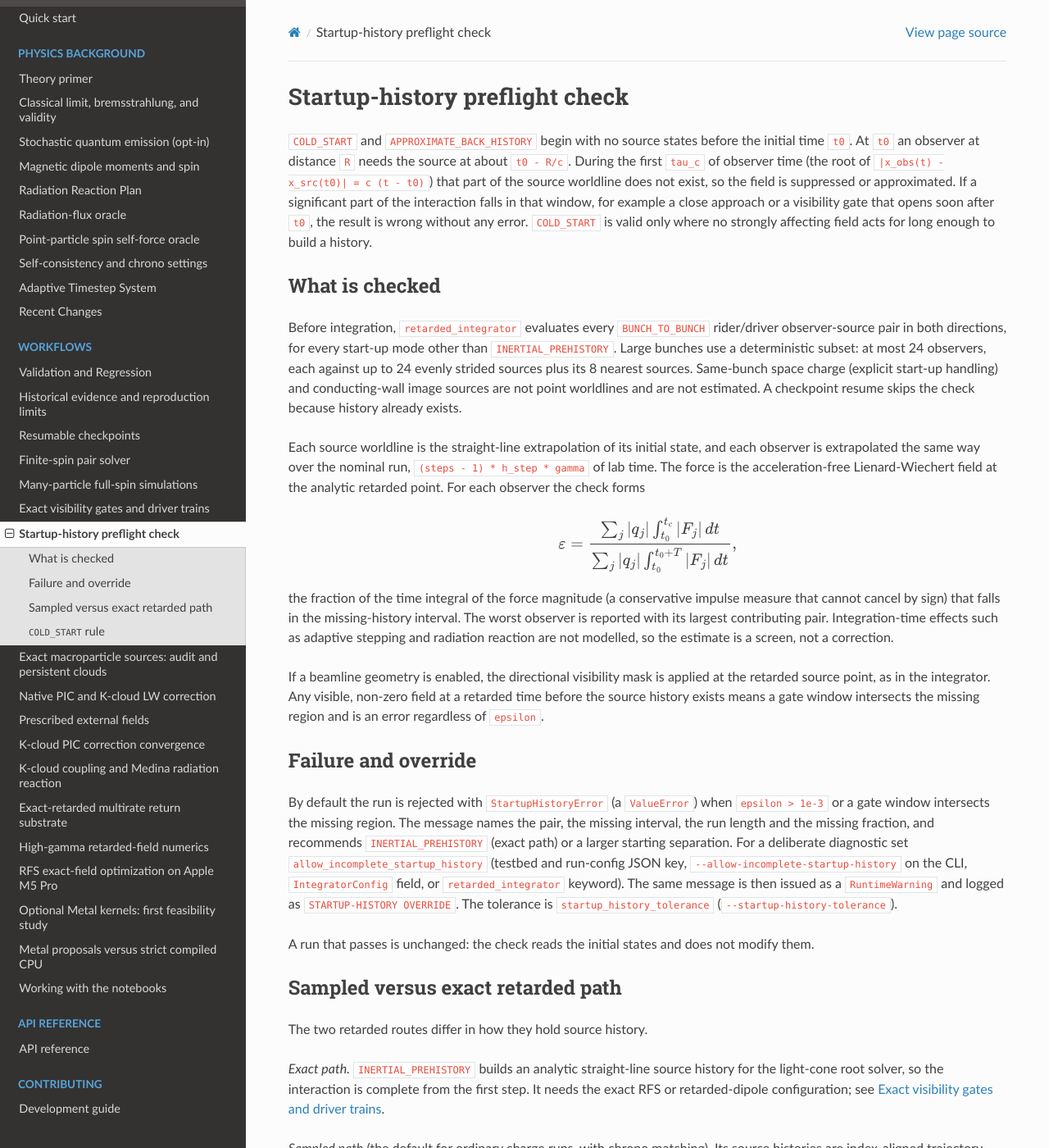
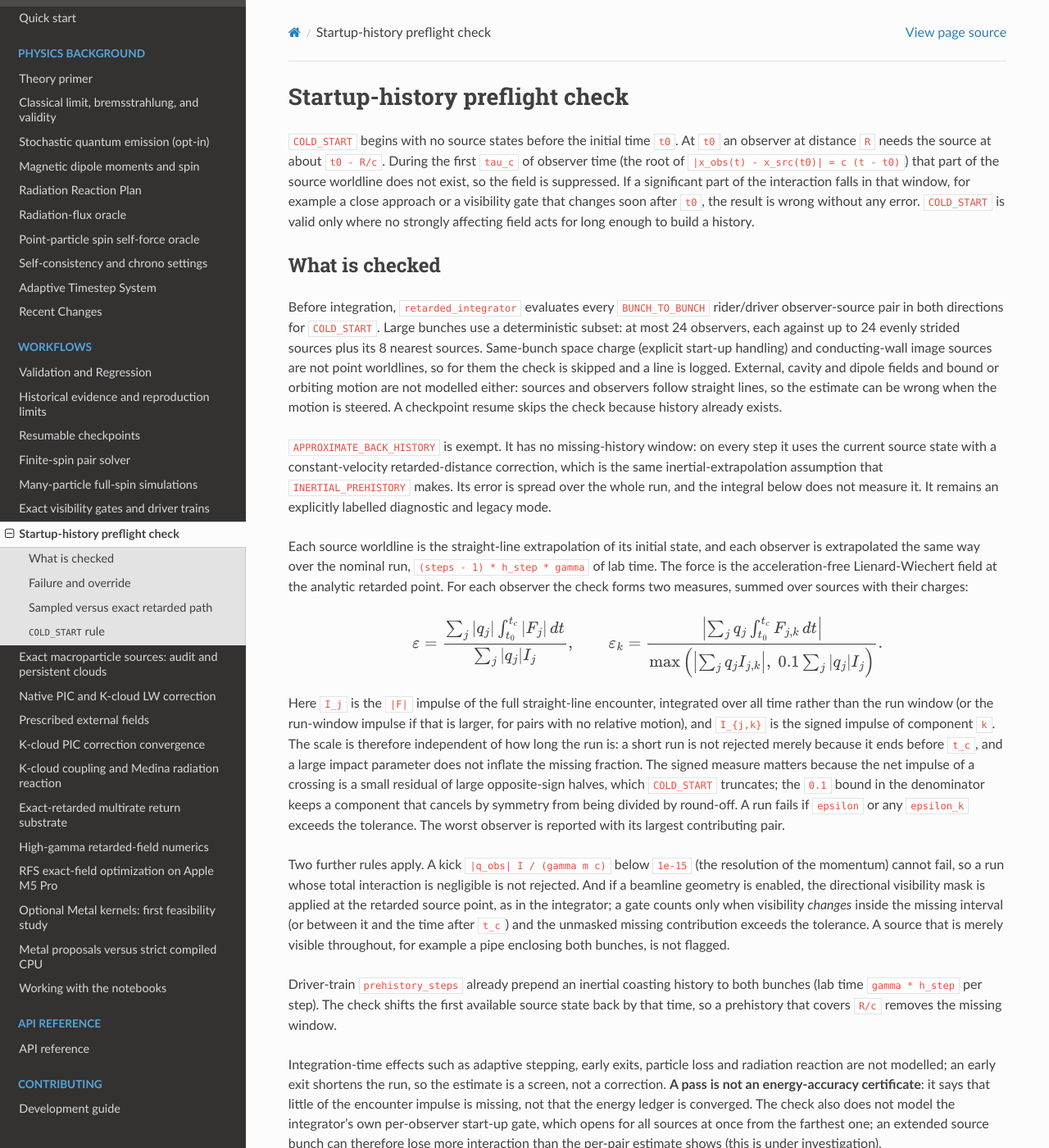
Before and after one commit to benfolsom/LW_integrator, a Sphinx documentation site: the page built from docs/source/startup_history.rst, in a window 1280 px wide and 1400 px high. Shown: the whole window at 82% size. Built offline with Sphinx 7.4.7 and the Read the Docs theme 3.1.0, drawn with Linux system fonts in a browser that asks for light colours; pages that are not in the unit, such as notebooks, are missing from menus; some of the changed text lies outside the part shown.

Commit message:
Document the reworked startup-history guard; restore lead-ion example

```diff
--- a/docs/source/quickstart.rst
+++ b/docs/source/quickstart.rst
@@ -108,8 +108,8 @@ simulation, and confirm that the regression tooling works on your machine.
    relative closing speed, 1,000 mm prehistory separation, and output every
    100 steps. Start from a maintained config and keep its schema. Use
    ``COLD_START`` for a turn-on model and ``INERTIAL_PREHISTORY`` for the exact
-   endpoint route. A preflight check rejects ``COLD_START`` and
-   ``APPROXIMATE_BACK_HISTORY`` runs whose missing source history matters; see
+   endpoint route. A preflight check rejects ``COLD_START`` runs
+   whose missing source history matters; see
    :doc:`startup_history`. Keep ``medina_lad`` unless explicitly running an RR-off
    diagnostic. The LW step is proper time; native PIC uses lab time.
 
--- a/docs/source/startup_history.rst
+++ b/docs/source/startup_history.rst
@@ -1,62 +1,105 @@
 Startup-history preflight check
 ===============================
 
-``COLD_START`` and ``APPROXIMATE_BACK_HISTORY`` begin with no source states
-before the initial time ``t0``. At ``t0`` an observer at distance ``R`` needs
-the source at about ``t0 - R/c``. During the first ``tau_c`` of observer time
-(the root of ``|x_obs(t) - x_src(t0)| = c (t - t0)``) that part of the source
-worldline does not exist, so the field is suppressed or approximated. If a
-significant part of the interaction falls in that window, for example a close
-approach or a visibility gate that opens soon after ``t0``, the result is wrong
-without any error. ``COLD_START`` is valid only where no strongly affecting
-field acts for long enough to build a history.
+``COLD_START`` begins with no source states before the initial time ``t0``. At
+``t0`` an observer at distance ``R`` needs the source at about ``t0 - R/c``.
+During the first ``tau_c`` of observer time (the root of
+``|x_obs(t) - x_src(t0)| = c (t - t0)``) that part of the source worldline does
+not exist, so the field is suppressed. If a significant part of the interaction
+falls in that window, for example a close approach or a visibility gate that
+changes soon after ``t0``, the result is wrong without any error.
+``COLD_START`` is valid only where no strongly affecting field acts for long
+enough to build a history.
 
 What is checked
 ---------------
 
 Before integration, ``retarded_integrator`` evaluates every ``BUNCH_TO_BUNCH``
-rider/driver observer-source pair in both directions, for every start-up mode
-other than ``INERTIAL_PREHISTORY``. Large bunches use a deterministic subset:
-at most 24 observers, each against up to 24 evenly strided sources plus its 8
-nearest sources. Same-bunch space charge (explicit start-up handling) and
-conducting-wall image sources are not point worldlines and are not estimated.
-A checkpoint resume skips the check because history already exists.
+rider/driver observer-source pair in both directions for ``COLD_START``. Large
+bunches use a deterministic subset: at most 24 observers, each against up to 24
+evenly strided sources plus its 8 nearest sources. Same-bunch space charge
+(explicit start-up handling) and conducting-wall image sources are not point
+worldlines, so for them the check is skipped and a line is logged. External,
+cavity and dipole fields and bound or orbiting motion are not modelled either:
+sources and observers follow straight lines, so the estimate can be wrong when
+the motion is steered. A checkpoint resume skips the check because history
+already exists.
+
+``APPROXIMATE_BACK_HISTORY`` is exempt. It has no missing-history window: on
+every step it uses the current source state with a constant-velocity
+retarded-distance correction, which is the same inertial-extrapolation
+assumption that ``INERTIAL_PREHISTORY`` makes. Its error is spread over the whole
+run, and the integral below does not measure it. It remains an explicitly
+labelled diagnostic and legacy mode.
 
 Each source worldline is the straight-line extrapolation of its initial state,
 and each observer is extrapolated the same way over the nominal run,
 ``(steps - 1) * h_step * gamma`` of lab time. The force is the
 acceleration-free Lienard-Wiechert field at the analytic retarded point. For
-each observer the check forms
+each observer the check forms two measures, summed over sources with their
+charges:
 
 .. math::
 
    \varepsilon = \frac{\sum_j |q_j| \int_{t_0}^{t_c} |F_j|\,dt}
-                      {\sum_j |q_j| \int_{t_0}^{t_0+T} |F_j|\,dt},
+                      {\sum_j |q_j| I_j},
+   \qquad
+   \varepsilon_k = \frac{\left|\sum_j q_j \int_{t_0}^{t_c} F_{j,k}\,dt\right|}
+                        {\max\left(\left|\sum_j q_j I_{j,k}\right|,\;
+                                    0.1 \sum_j |q_j| I_j\right)}.
 
-the fraction of the time integral of the force magnitude (a conservative
-impulse measure that cannot cancel by sign) that falls in the missing-history
-interval. The worst observer is reported with its largest contributing pair.
-Integration-time effects such as adaptive stepping and radiation reaction are
-not modelled, so the estimate is a screen, not a correction.
+Here ``I_j`` is the ``|F|`` impulse of the full straight-line encounter,
+integrated over all time rather than the run window (or the run-window impulse
+if that is larger, for pairs with no relative motion), and ``I_{j,k}`` is the
+signed impulse of component ``k``. The scale is therefore independent of how
+long the run is: a short run is not rejected merely because it ends before
+``t_c``, and a large impact parameter does not inflate the missing fraction. The
+signed measure matters because the net impulse of a crossing is a small residual
+of large opposite-sign halves, which ``COLD_START`` truncates; the ``0.1`` bound
+in the denominator keeps a component that cancels by symmetry from being divided
+by round-off. A run fails if ``epsilon`` or any ``epsilon_k`` exceeds the
+tolerance. The worst observer is reported with its largest contributing pair.
 
-If a beamline geometry is enabled, the directional visibility mask is applied
-at the retarded source point, as in the integrator. Any visible, non-zero field
-at a retarded time before the source history exists means a gate window
-intersects the missing region and is an error regardless of ``epsilon``.
+Two further rules apply. A kick ``|q_obs| I / (gamma m c)`` below ``1e-15`` (the
+resolution of the momentum) cannot fail, so a run whose total interaction is
+negligible is not rejected. And if a beamline geometry is enabled, the
+directional visibility mask is applied at the retarded source point, as in the
+integrator; a gate counts only when visibility *changes* inside the missing
+interval (or between it and the time after ``t_c``) and the unmasked missing
+contribution exceeds the tolerance. A source that is merely visible throughout,
+for example a pipe enclosing both bunches, is not flagged.
+
+Driver-train ``prehistory_steps`` already prepend an inertial coasting history
+to both bunches (lab time ``gamma * h_step`` per step). The check shifts the
+first available source state back by that time, so a prehistory that covers
+``R/c`` removes the missing window.
+
+Integration-time effects such as adaptive stepping, early exits, particle loss
+and radiation reaction are not modelled; an early exit shortens the run, so the
+estimate is a screen, not a correction. **A pass is not an energy-accuracy
+certificate**: it says that little of the encounter impulse is missing, not that
+the energy ledger is converged. The check also does not model the integrator's
+own per-observer start-up gate, which opens for all sources at once from the
+farthest one; an extended source bunch can therefore lose more interaction than
+the per-pair estimate shows (this is under investigation).
 
 Failure and override
 --------------------
 
 By default the run is rejected with ``StartupHistoryError`` (a ``ValueError``)
-when ``epsilon > 1e-3`` or a gate window intersects the missing region. The
-message names the pair, the missing interval, the run length and the missing
-fraction, and recommends ``INERTIAL_PREHISTORY`` (exact path) or a larger
-starting separation. For a deliberate diagnostic set
+when ``epsilon`` or ``epsilon_k`` exceeds ``startup_history_tolerance``
+(default ``1e-3``, finite and in ``(0, 1]``; anything else is a ``ValueError``)
+or a gate changes inside the missing region. The message names the pair, the
+missing interval, the run length and the missing fraction. It recommends
+``INERTIAL_PREHISTORY`` (exact path) or, for co-moving and bound configurations
+where a larger separation only lengthens ``R0/c``, a driver-train prehistory;
+otherwise a larger starting separation. For a deliberate diagnostic set
 ``allow_incomplete_startup_history`` (testbed and run-config JSON key,
 ``--allow-incomplete-startup-history`` on the CLI, ``IntegratorConfig`` field,
-or ``retarded_integrator`` keyword). The same message is then issued as a
-``RuntimeWarning`` and logged as ``STARTUP-HISTORY OVERRIDE``. The tolerance is
-``startup_history_tolerance`` (``--startup-history-tolerance``).
+``retarded_integrator`` keyword; the GUI keeps it from a loaded configuration).
+The same message is then issued as a ``RuntimeWarning`` and logged as
+``STARTUP-HISTORY OVERRIDE``. The tolerance is ``startup_history_tolerance``
+(``--startup-history-tolerance``).
 
 A run that passes is unchanged: the check reads the initial states and does not
 modify them.
@@ -73,10 +116,12 @@ the first step. It needs the exact RFS or retarded-dipole configuration; see
 
 *Sampled path* (the default for ordinary charge runs, with chrono matching).
 Its source histories are index-aligned trajectory lists, so it has no
-``INERTIAL_PREHISTORY``: a prehistory would have to be prepended to
+``INERTIAL_PREHISTORY``: a general prehistory would have to be prepended to
 ``trajectory_ext`` and every consumer of the step index would have to offset
-it. Its start-up modes are ``COLD_START`` and ``APPROXIMATE_BACK_HISTORY``,
-which is what the check above screens.
+it. Driver trains already do exactly that for their coasting prehistory
+(``prehistory_steps``), and the check accounts for it. Its start-up modes are
+``COLD_START`` and ``APPROXIMATE_BACK_HISTORY``; the check above screens
+``COLD_START``.
 
 Both failures found in the October 2026 benchmarks, where the sampled path
 failed timestep, source-resolution and zero-chirp controls, have been fixed:
@@ -104,8 +149,8 @@ When to use which:
   long runs, and for pairs that start far enough apart that the check passes.
   Confirm important points on the exact path.
 * Use the exact path with ``INERTIAL_PREHISTORY`` when the bunches interact
-  from the first step (close starts, short runs, visibility gates, driver
-  trains, same-bunch charge fields, intrinsic moments), when the source
+  from the first step (close starts, visibility gates, driver
+  trains with too little prehistory, same-bunch charge fields, intrinsic moments), when the source
   motion is strongly accelerated or kicked, or for a final reference result.
 
 ``COLD_START`` rule
@@ -122,7 +167,7 @@ with a separation large enough that the interaction begins after about ``R/c``.
 reproduction mode.
 
 When a sampled-path run mixes species with very different gamma, the check uses
-each observer's own lab time. A stationary heavy driver advances little lab time
-per proper-time step, so the run length needed to pass can be much larger than
-the crossing time. Select ``auto_duration_enabled`` (crossing steps and post
-factor) as in ``configs/run_configs/example_b2b_relativistic_proton_stationary_lead_ion.json``.
+each observer's own lab time, and the full-encounter scale does not depend on
+the run length, so a short run no longer fails merely for ending early. Choose
+``auto_duration_enabled`` (crossing steps and post factor) when the run should
+cover the whole crossing.
```
Also changed, not shown: CHANGELOG.md (+18 -11 lines), README.md (+1 -1 lines), docs/source/recent_changes.rst (+5 -2 lines), 1 other file.
